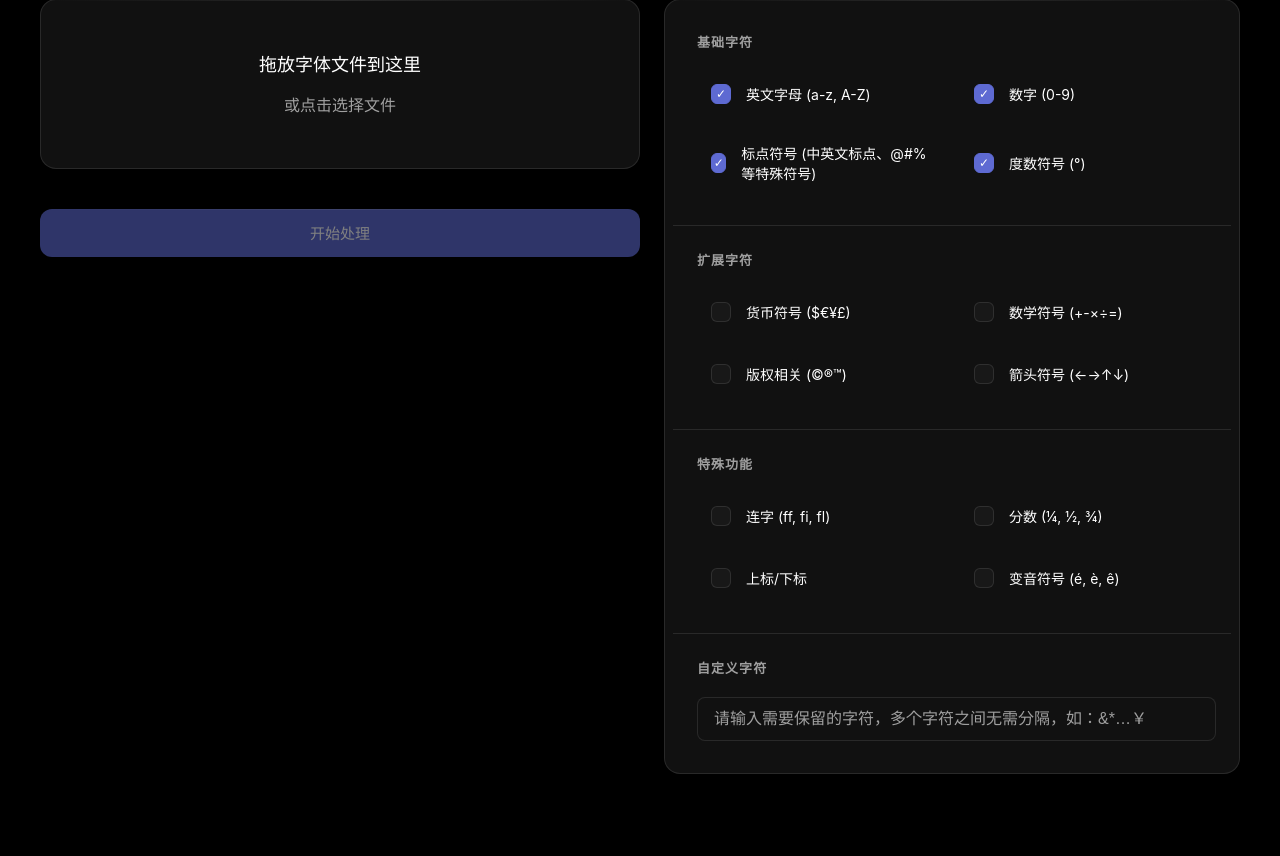
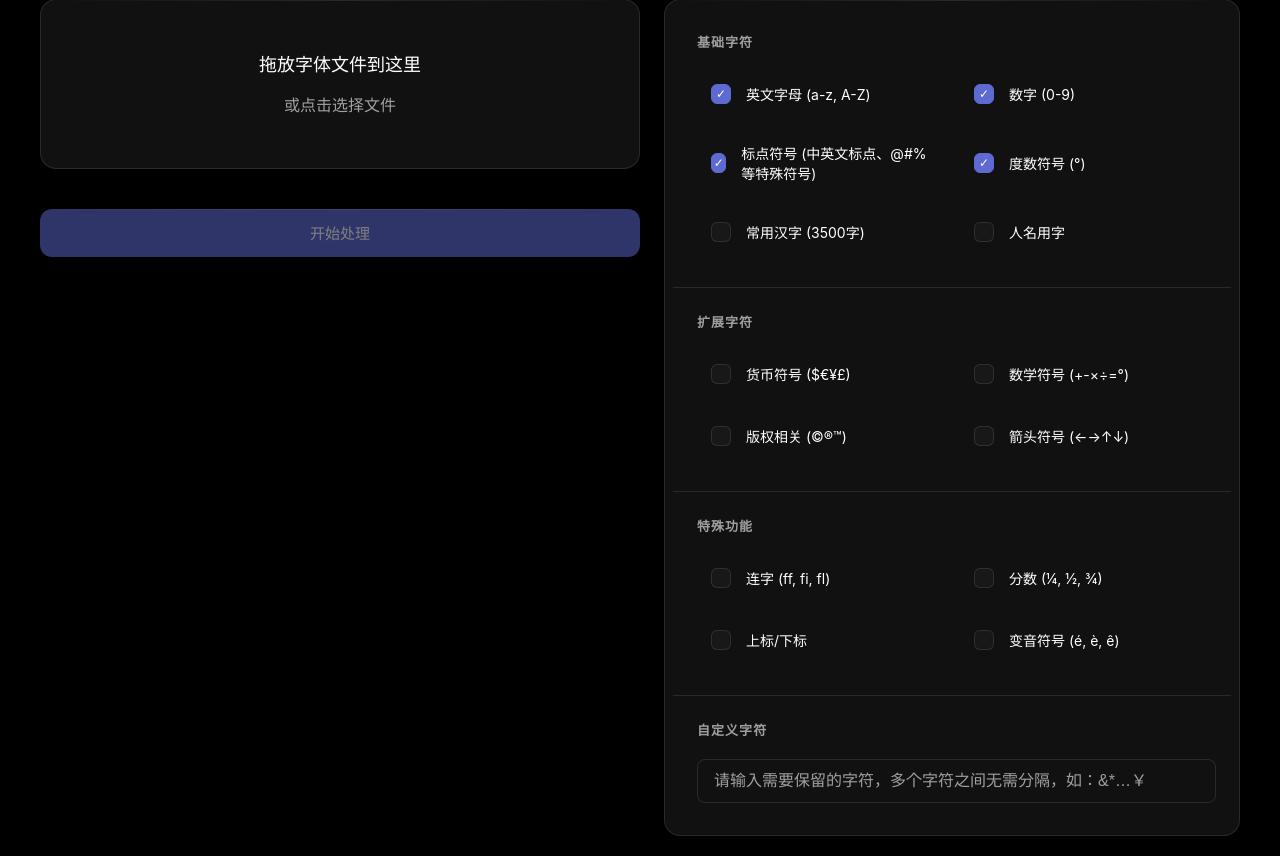
Before and after one commit to PladyChan/font-subsetter-web, a Flask app: page / in a window 1280 px wide. Shown: the part 330-1186 px from the top of the page. Before the commit the page ends 1104 px from the top, so only its background shows below. Run offline with Flask 2, Linux system fonts and the light colour scheme.

Commit message:
feat: 添加中文字符选项到基础字符模块

```diff
--- a/templates/index.html
+++ b/templates/index.html
@@ -577,6 +577,14 @@
                         <input type="checkbox" name="chars" value="degree" checked>
                         <span class="option-text">度数符号 (°)</span>
                     </label>
+                    <label class="option-item">
+                        <input type="checkbox" name="chars" value="chinese_common">
+                        <span class="option-text">常用汉字 (3500字)</span>
+                    </label>
+                    <label class="option-item">
+                        <input type="checkbox" name="chars" value="chinese_name">
+                        <span class="option-text">人名用字</span>
+                    </label>
                 </div>
             </div>
 
@@ -589,7 +597,7 @@
                     </label>
                     <label class="option-item">
                         <input type="checkbox" name="chars" value="math">
-                        <span class="option-text">数学符号 (+-×÷=)</span>
+                        <span class="option-text">数学符号 (+-×÷=°)</span>
                     </label>
                     <label class="option-item">
                         <input type="checkbox" name="chars" value="copyright">
@@ -747,6 +755,8 @@
                     numbers: false,
                     punctuation: false,
                     degree: false,
+                    chinese_common: false,
+                    chinese_name: false,
                     currency: false,
                     math: false,
                     copyright: false,
--- a/typetrim.py
+++ b/typetrim.py
@@ -60,7 +60,7 @@ def get_chars_by_options(options):
     if options.get('currency', False):
         chars.update('$€¥£¢')              # 货币符号
     if options.get('math', False):
-        chars.update('+-×÷=≠<>≤≥')         # 数学符号
+        chars.update('+-×÷=≠<>≤≥°')         # 数学符号和度数符号
     if options.get('copyright', False):
         chars.update('©®™')                # 版权符号
     if options.get('arrows', False):
```
